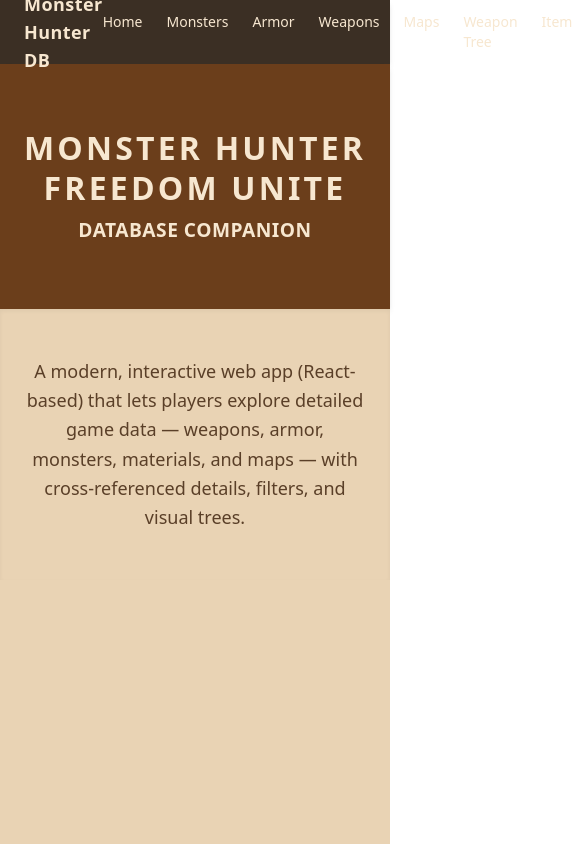
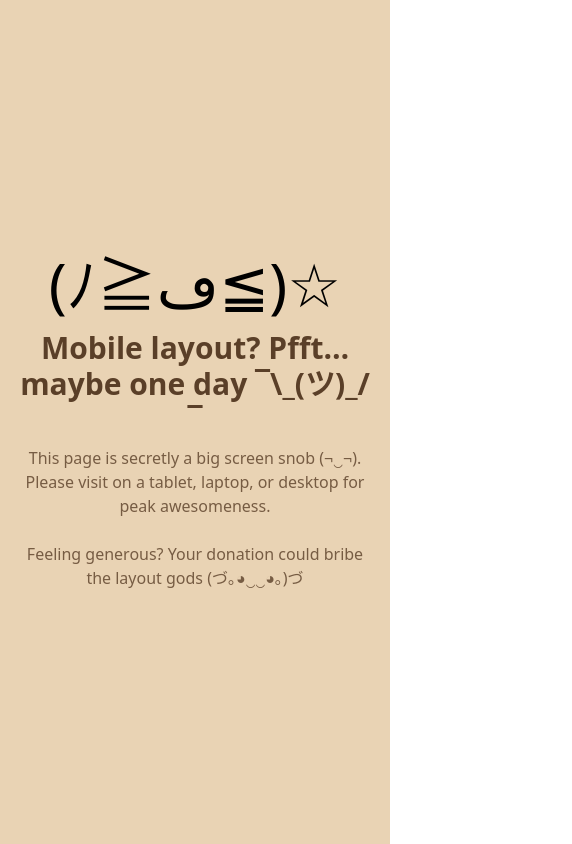
Before and after one commit to JS-Jr/Monster-Hunter-Freedom-Unite-Database-Companion, a React (Vite) app: page / in a window 390 px wide. Shown: the whole page, 572 px wide, since content can reach past the window. Built offline with nearby package versions, Linux system fonts and the light colour scheme.

Commit message:
added mobile page placeholder

```diff
--- a/src/App.tsx
+++ b/src/App.tsx
@@ -15,9 +15,15 @@
 // import SnowyMountainsMap from "./pages/MapDetail-leaflet";
 import MapDetail from "./pages/MapDetail";
 import MapDetailDev from "./pages/MapDetailDev";
+import { MobilePendingPage } from "./pages/MobilePendingPage";
 
 function App() {
   return (
+    <>
+      <div className="md:hidden">
+        <MobilePendingPage />
+      </div>
+      <div className="hidden md:block">
         <Router>
           <Header />
           {/* <main style={{ padding: "1rem" }}> */}
@@ -40,6 +46,8 @@
             </Routes>
           </main>
         </Router>
+      </div>
+    </>
   );
 }
 
--- /dev/null
+++ b/src/pages/MobilePendingPage.tsx
@@ -0,0 +1,18 @@
+import React from "react";
+
+export const MobilePendingPage: React.FC = () => {
+  return (
+    <div className="min-h-screen flex flex-col items-center justify-center px-4 bg-[#E9D3B4] text-center">
+      <div className="text-6xl mb-4">(ﾉ≧ڡ≦)☆</div>
+      <h1 className="text-3xl font-bold text-[#5A3F28] mb-2">
+        Mobile layout? Pfft… maybe one day ¯\_(ツ)_/¯
+      </h1>
+      <p className="text-[#5A3F28] opacity-80 max-w-md">
+        This page is secretly a big screen snob (¬‿¬). Please visit on a tablet,
+        laptop, or desktop for peak awesomeness. <br />
+        <br />
+        Feeling generous? Your donation could bribe the layout gods (づ｡◕‿‿◕｡)づ
+      </p>
+    </div>
+  );
+};
```
Lines whose indentation alone changed are shown as unchanged.
